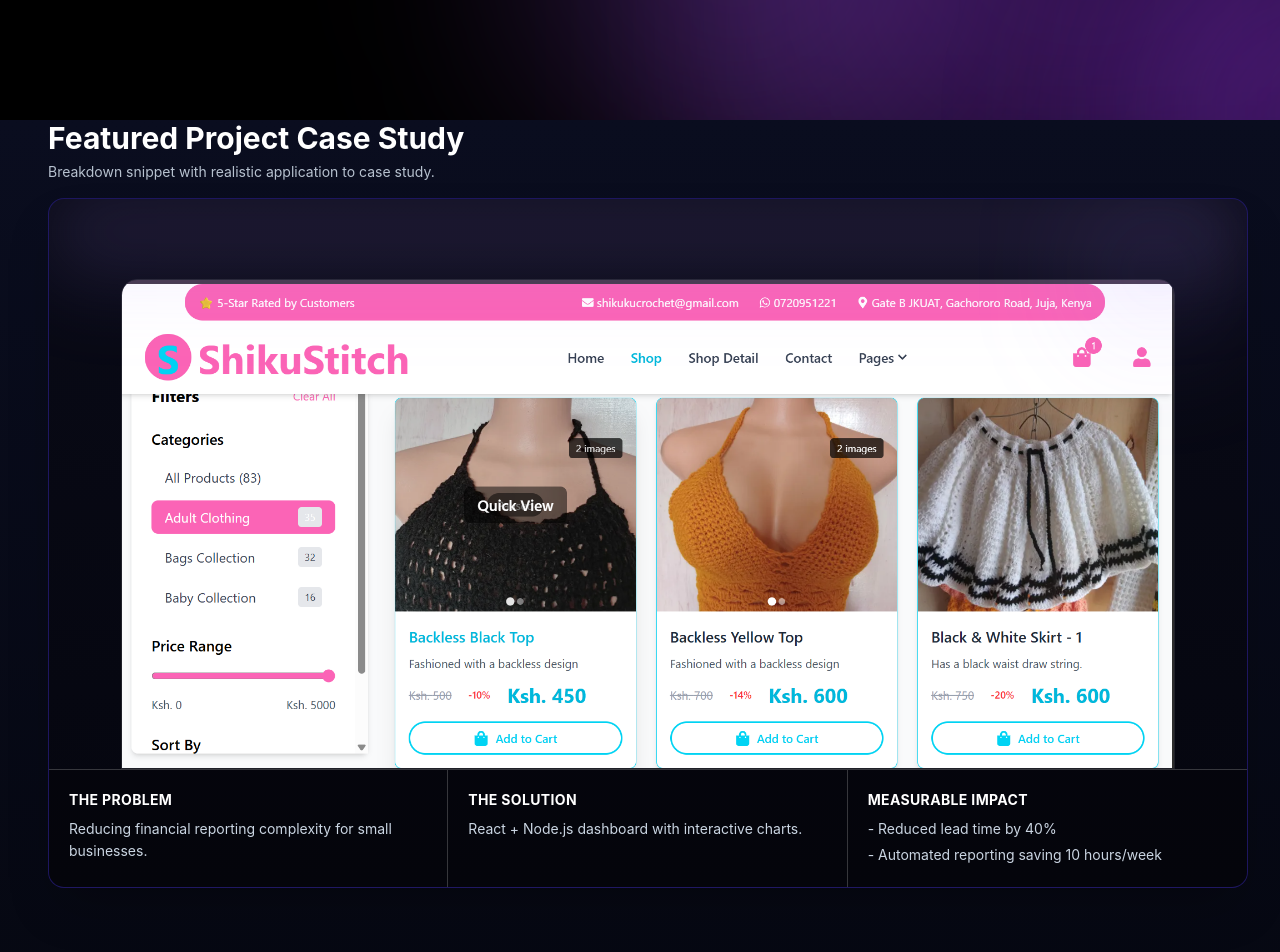
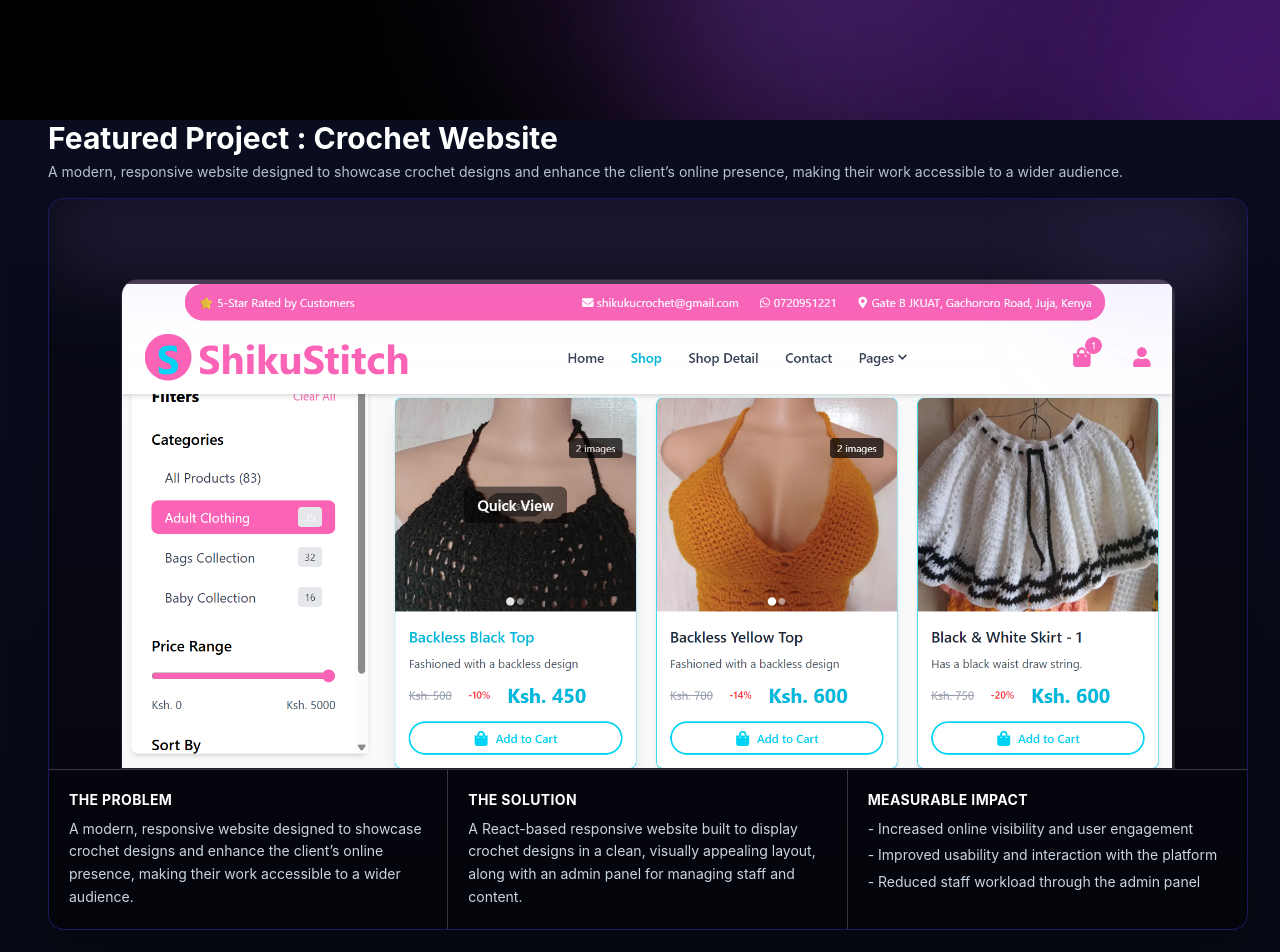
Before and after one commit to Winney360/Winfred-Nkatha-Portfolio, a React (Vite) app in the folder client/: page / in a window 1280 px wide. Shown: the part 680-1632 px from the top of the page. Built offline with nearby package versions, Linux system fonts and the light colour scheme; no server answers.

Commit message:
refactor(FeaturedProject): update project description and details for clarity and relevance

```diff
--- a/client/src/sections/FeaturedProject.jsx
+++ b/client/src/sections/FeaturedProject.jsx
@@ -6,8 +6,8 @@ const FeaturedProject = () => {
   return (
     <section className="relative w-full min-h-screen mt-0 mb-0 px-4 md:px-8 pb-15 md:pb-28 z-10 bg-linear-to-b from-[#0a0d1f] to-[#060812]">
       <div className="mb-4 mt-0 ml-4">
-        <h2 className="text-white text-2xl md:text-3xl font-bold leading-tight">Featured Project Case Study</h2>
-        <p className="text-slate-300/90 text-sm mt-1 ">Breakdown snippet with realistic application to case study.</p>
+        <h2 className="text-white text-2xl md:text-3xl font-bold leading-tight">Featured Project : Crochet Website</h2>
+        <p className="text-slate-300/90 text-sm mt-1 ">A modern, responsive website designed to showcase crochet designs and enhance the client’s online presence, making their work accessible to a wider audience.</p>
       </div>
 
       <motion.div
@@ -32,19 +32,21 @@ const FeaturedProject = () => {
           <div className="grid grid-cols-1 md:grid-cols-3 w-full border-t border-white/20 bg-black/25 md:divide-x md:divide-white/20">
             <div className="p-4 md:p-5">
             <h3 className="text-white text-xs md:text-sm font-bold uppercase tracking-wide">The Problem</h3>
-            <p className="text-slate-300 text-sm mt-2 leading-relaxed">Reducing financial reporting complexity for small businesses.</p>
+            <p className="text-slate-300 text-sm mt-2 leading-relaxed">A modern, responsive website designed to showcase crochet designs and enhance the client’s online presence, making their work accessible to a wider audience.</p>
             </div>
 
             <div className="p-4 md:p-5">
               <h3 className="text-white text-xs md:text-sm font-bold uppercase tracking-wide">The Solution</h3>
-              <p className="text-slate-300 text-sm mt-2 leading-relaxed">React + Node.js dashboard with interactive charts.</p>
+              <p className="text-slate-300 text-sm mt-2 leading-relaxed">A React-based responsive website built to display crochet designs in a clean, visually appealing layout, along with an admin panel for managing staff and content.</p>
             </div>
 
             <div className="p-4 md:p-5">
               <h3 className="text-white text-xs md:text-sm font-bold uppercase tracking-wide">Measurable Impact</h3>
               <div className="text-slate-300 text-sm mt-2 leading-relaxed space-y-1">
-                <p>- Reduced lead time by 40%</p>
-                <p>- Automated reporting saving 10 hours/week</p>
+                <p>- Increased online visibility and user engagement</p>
+                <p>- Improved usability and interaction with the platform</p>
+                <p>- Reduced staff workload through the admin panel</p>
+                <p></p>
               </div>
             </div>
           </div>
```
